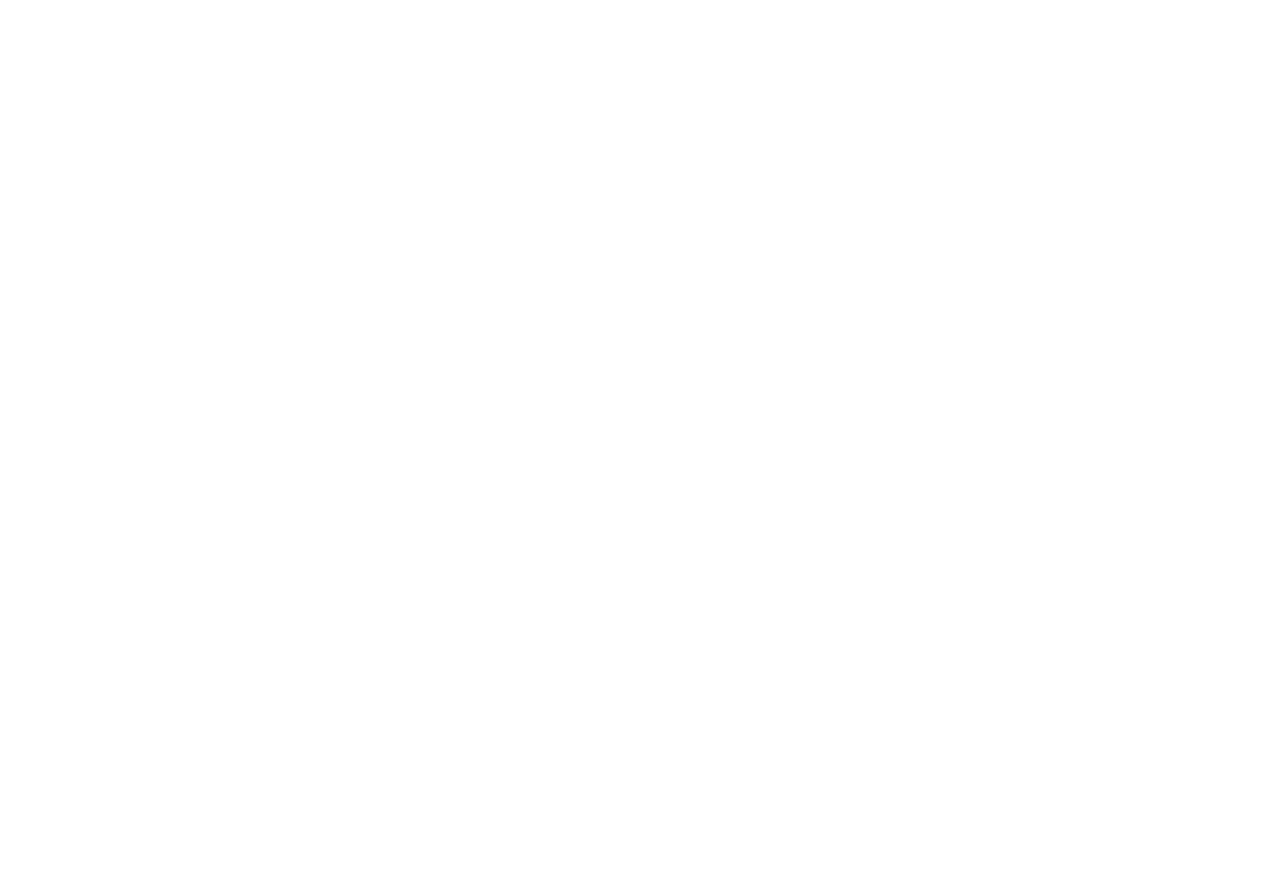
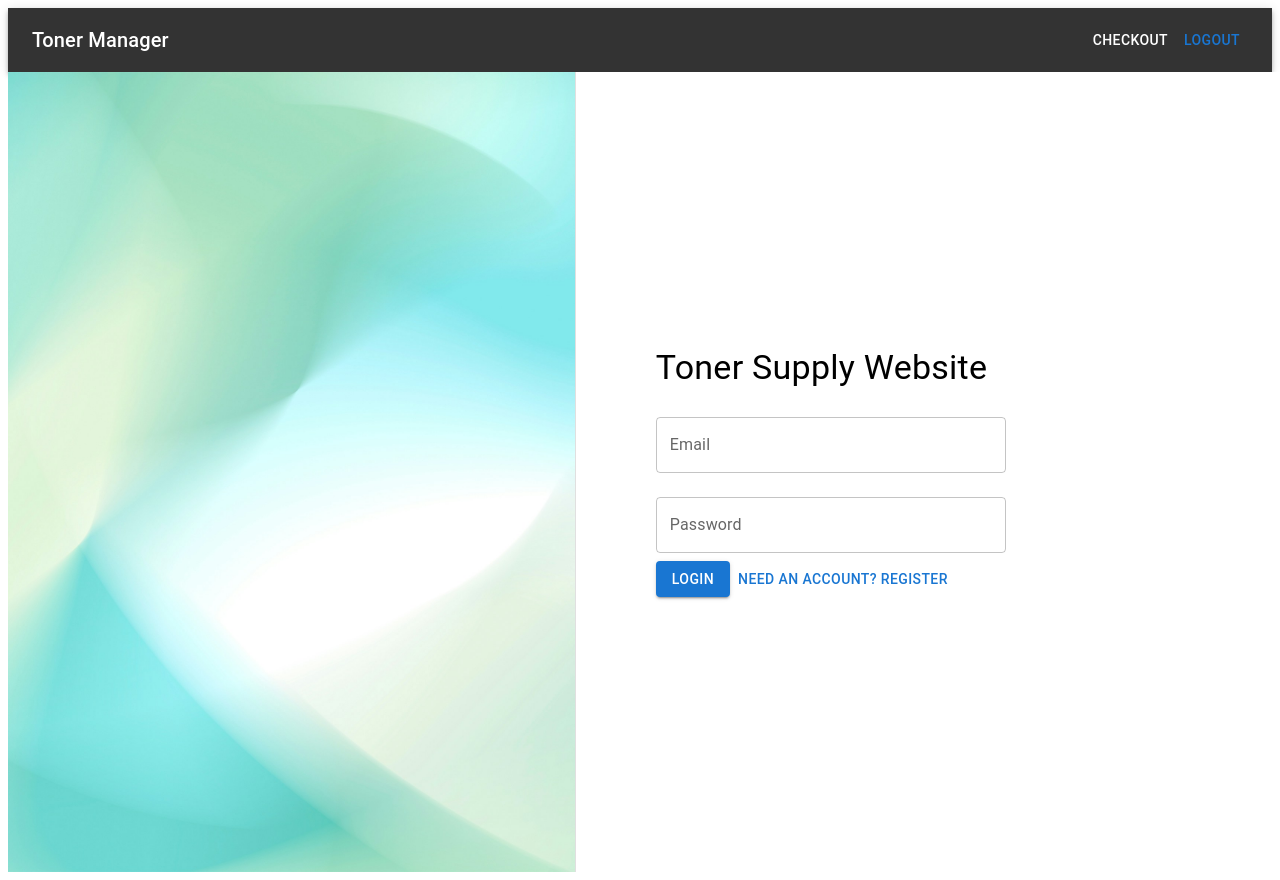
Before and after one commit to armani79/TonerManagerFrontend, a React (Vite) app: page / in a window 1280 px wide. Before the commit this address had no page. Before the commit the page ends 800 px from the top, so only its background shows below. Built offline with nearby package versions, Linux system fonts and the light colour scheme; sample sign-in values are in the browser's storage.

Commit message:
using AuthContext to render state of token

```diff
--- a/src/App.jsx
+++ b/src/App.jsx
@@ -1,17 +1,26 @@
-import { BrowserRouter, Routes, Route } from "react-router-dom";
-import EditToner from "./pages/EditToner.jsx";
-import TonerDetails from "./pages/TonerDetail.jsx";
-import Inventory from "./pages/Inventory.jsx";
-import Login from "./pages/Login.jsx";
-import Checkout from "./pages/Checkout.jsx";
-import Register from "./pages/Register.jsx";
+import { BrowserRouter, Routes, Route, useLocation } from "react-router-dom";
+import {
+   Inventory,
+   Checkout,
+   Login,
+   Register,
+   TonerDetails,
+   EditToner,
+} from "./pages";
 import { TonerProvider } from "./context/TonerContext";
+import { AuthProvider } from "./context/AuthContext.jsx";
 import ProtectedRoute from "./components/ProtectedRoute.jsx";
+import NavBar from "./components/NavBar.jsx";
 
-export default function App() {
+function Layout() {
+   const location = useLocation();
+
+   const hideNav =
+      location.pathname === "/login" || location.pathname === "/register";
+
    return (
-      <TonerProvider>
-         <BrowserRouter>
+      <>
+         {!hideNav && <NavBar />}
          <Routes>
             <Route
                path="/inventory"
@@ -40,8 +49,20 @@ export default function App() {
             <Route path="/login" element={<Login />} />
             <Route path="/register" element={<Register />} />
             <Route path="/toner/:id" element={<TonerDetails />} />
+            <Route path="/" element={<Login />} />
          </Routes>
+      </>
+   );
+}
+
+export default function App() {
+   return (
+      <AuthProvider>
+         <TonerProvider>
+            <BrowserRouter>
+               <Layout />
             </BrowserRouter>
          </TonerProvider>
+      </AuthProvider>
    );
 }
--- a/src/components/LogoutButton.jsx
+++ b/src/components/LogoutButton.jsx
@@ -1,14 +1,21 @@
 import { useNavigate } from "react-router-dom";
+import { Button } from "@mui/material";
+import { useAuth } from "../context/AuthContext";
 
 function LogoutButton() {
    const navigate = useNavigate();
+   const { logout } = useAuth();
 
-   const logout = () => {
-      localStorage.removeItem("token");
-      navigate("/");
-   };
-
-   return <Button onClick={logout}>Logout</Button>;
+   return (
+      <Button
+         onClick={() => {
+            logout();
+            navigate("/login");
+         }}
+      >
+         Logout
+      </Button>
+   );
 }
 
 export default LogoutButton;
--- a/src/components/NavBar.jsx
+++ b/src/components/NavBar.jsx
@@ -1,21 +1,11 @@
 import { AppBar, Toolbar, Typography, Button, Box } from "@mui/material";
+import { useAuth } from "../context/AuthContext";
 import { useNavigate } from "react-router-dom";
 import LogoutButton from "./LogoutButton";
 
 export default function NavBar() {
+   const { user, logout } = useAuth();
    const navigate = useNavigate();
-
-   const token = localStorage.getItem("token");
-   let user = null;
-
-   if (token) {
-      try {
-         const payload = JSON.parse(atob(token.split(".")[1]));
-         user = payload;
-      } catch (error) {
-         console.error("Invalid token");
-      }
-   }
 
    return (
       <AppBar position="static" sx={{ background: "#333" }}>
--- a/src/components/ProtectedRoute.jsx
+++ b/src/components/ProtectedRoute.jsx
@@ -1,9 +1,12 @@
 import { Navigate } from "react-router-dom";
+import { useAuth } from "../context/AuthContext";
 
 export default function ProtectedRoute({ children }) {
-   const token = localStorage.getItem("token");
+   const { user, loading } = useAuth();
 
-   if (!token) {
+   if (loading) return null;
+
+   if (!user) {
       return <Navigate to="/login" replace />;
    }
 
--- /dev/null
+++ b/src/context/AuthContext.jsx
@@ -0,0 +1,51 @@
+import { createContext, useContext, useState, useEffect } from "react";
+import { jwtDecode } from "jwt-decode";
+
+const AuthContext = createContext(null);
+
+export function AuthProvider({ children }) {
+   const [user, setUser] = useState(null);
+   const [loading, setLoading] = useState(true);
+
+   useEffect(() => {
+      const token = localStorage.getItem("token");
+
+      if (token) {
+         try {
+            const decoded = jwtDecode(token);
+            setUser(decoded);
+         } catch (err) {
+            console.error("Invalid token");
+            localStorage.removeItem("token");
+            setUser(null);
+         }
+      }
+
+      setLoading(false);
+   }, []);
+
+   function login(token) {
+      localStorage.setItem("token", token);
+      const decoded = jwtDecode(token);
+      setUser(decoded);
+   }
+
+   function logout() {
+      localStorage.removeItem("token");
+      setUser(null);
+   }
+
+   return (
+      <AuthContext.Provider value={{ user, login, logout, loading }}>
+         {children}
+      </AuthContext.Provider>
+   );
+}
+
+export function useAuth() {
+   const context = useContext(AuthContext);
+   if (!context) {
+      throw new Error("useAuth must be used inside AuthProvider");
+   }
+   return context;
+}
--- a/src/pages/Login.jsx
+++ b/src/pages/Login.jsx
@@ -4,6 +4,7 @@ import { TextField, Button, Typography } from "@mui/material";
 import { useNavigate } from "react-router-dom";
 import api from "../services/api";
 import { jwtDecode } from "jwt-decode";
+import { useAuth } from "../context/AuthContext";
 
 const LoginSchema = Yup.object({
    email: Yup.string().email("Invalid email").required("Required"),
@@ -14,13 +15,14 @@ const LoginSchema = Yup.object({
 
 export default function Login() {
    const navigate = useNavigate();
+   const { login } = useAuth();
 
    async function handleLogin(values, { setSubmitting, setErrors }) {
       try {
          const res = await api.post("/login", values);
          const token = res.data.token;
 
-         localStorage.setItem("token", token);
+         login(token);
 
          const decoded = jwtDecode(token);
 
```
Lines whose indentation alone changed are shown as unchanged.
